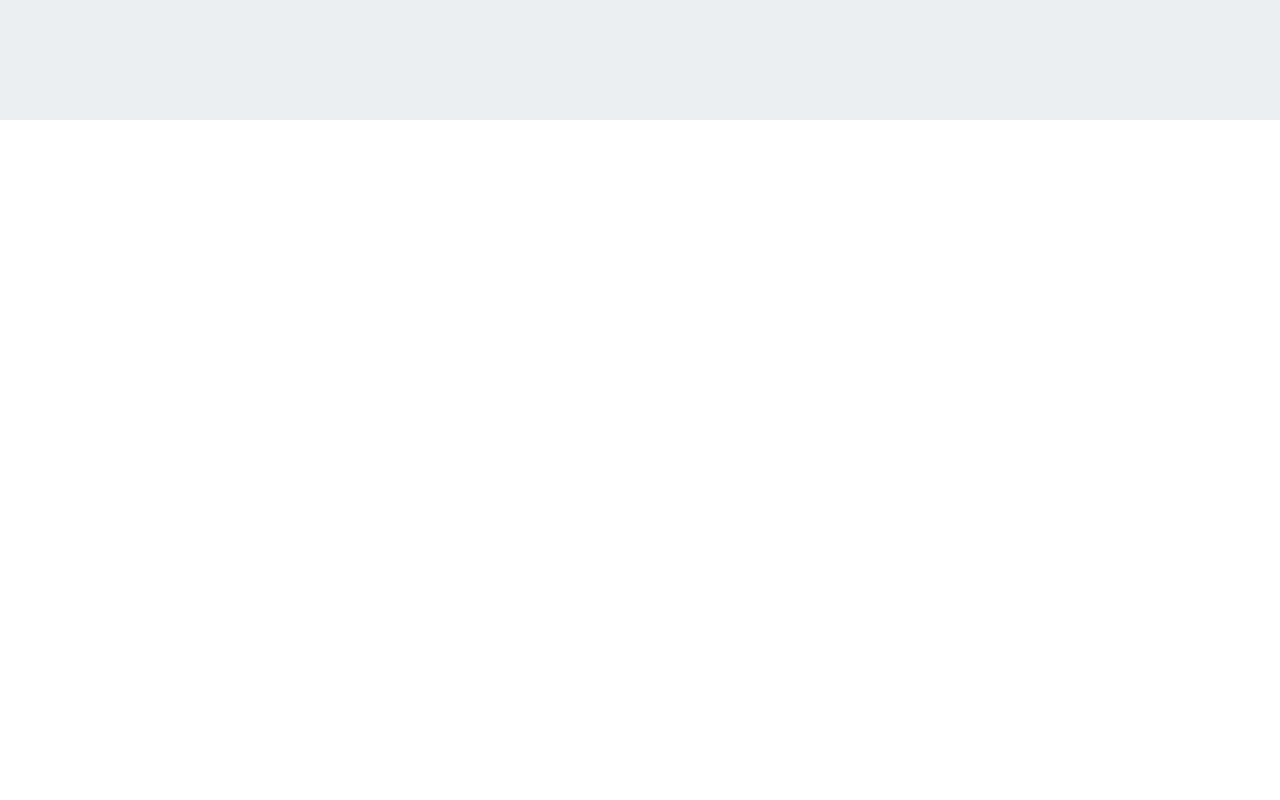
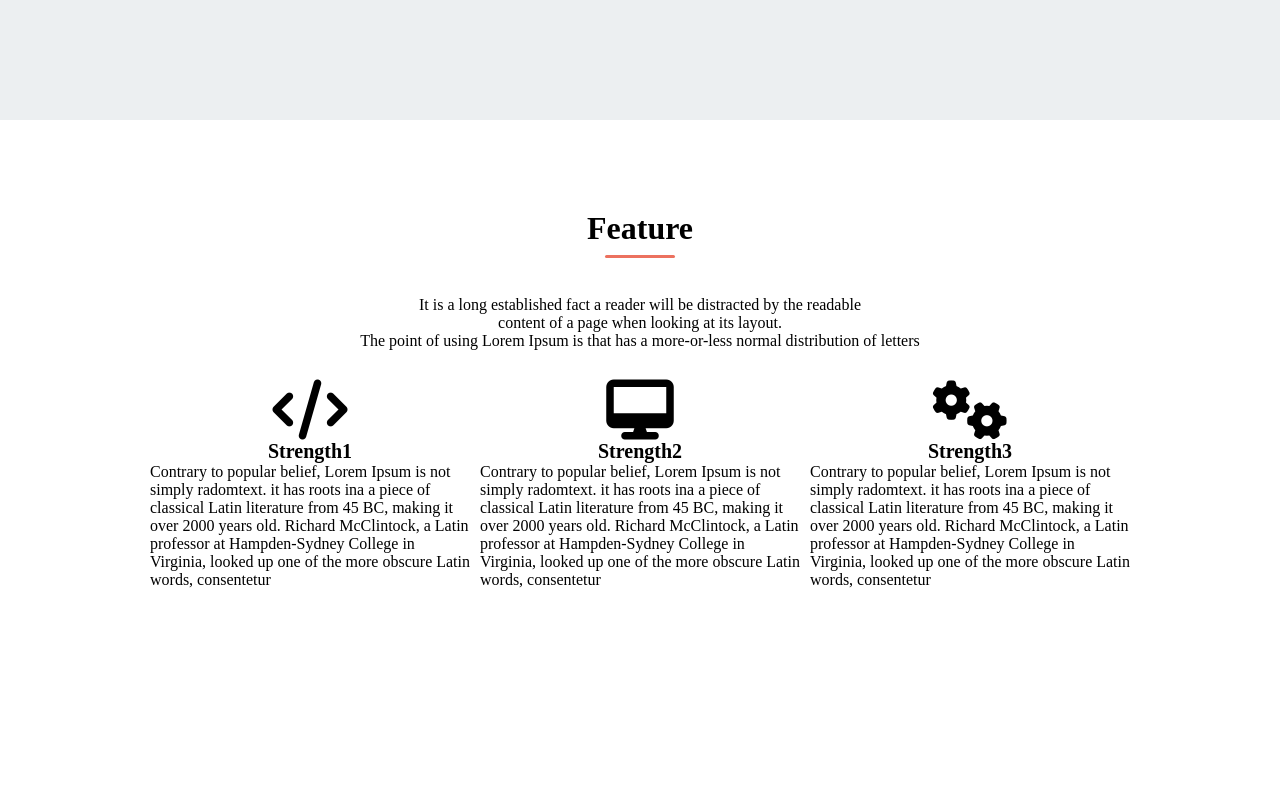
Before and after one commit to Ami-tnk/Lorem_ipsum, a plain HTML site: page index.html in a window 1280 px wide. Shown: the part 1500-2300 px from the top of the page. Drawn offline with Linux system fonts and the light colour scheme.

Commit message:
[Update]Feature

```diff
--- a/index.html
+++ b/index.html
@@ -2,6 +2,7 @@
 <html lang="ja">
   <head>
     <meta charset="UTF-8" />
+    <script src="https://kit.fontawesome.com/68ed853231.js" crossorigin="anonymous"></script>
     <link rel="stylesheet" href="stylesheet.css">
     <title>Lorem Ipsum</title>
   </head>
@@ -41,7 +42,44 @@
           <div class="portfolio-img"></div>
         </div>
       </div>
-      <div class="main-content"></div>
+      <div class="main-content main-feature">
+        <h2 class="main-content-title">Feature</h2>
+        <div class="main-content-text">
+          It is a long established fact a reader will be distracted by the readable <br/ >
+          content of a page when looking at its layout. <br/>
+          The point of using Lorem Ipsum is that has a more-or-less normal distribution of letters
+        </div>
+        <div class="feature-body">
+          <div class="feature-strength1">
+            <div class="icon"><i class="fa fa fa-code"></i></div>
+            <h3 class="feature-title">Strength1</h3>
+            <p class="feature-text">Contrary to popular belief, Lorem Ipsum is not simply radomtext.
+               it has roots ina a piece of classical Latin literature from 45 BC, making it over 2000 years old.
+               Richard McClintock, a Latin professor at Hampden-Sydney College in Virginia, looked up
+               one of the more obscure Latin words, consentetur
+            </p>
+          </div>
+          <div class="feature-strength2">
+            <div class="icon"><i class="fa fa-desktop"></i></div>
+            <h3 class="feature-title">Strength2</h3>
+            <p class="feature-text">Contrary to popular belief, Lorem Ipsum is not simply radomtext.
+               it has roots ina a piece of classical Latin literature from 45 BC, making it over 2000 years old.
+               Richard McClintock, a Latin professor at Hampden-Sydney College in Virginia, looked up
+               one of the more obscure Latin words, consentetur
+            </p>
+          </div>
+          <div class="feature-strength3">
+            <div class="icon"><i class="fa fa-cogs"></i></div>
+            <h3 class="feature-title">Strength3</h3>
+            <p class="feature-text">Contrary to popular belief, Lorem Ipsum is not simply radomtext.
+               it has roots ina a piece of classical Latin literature from 45 BC, making it over 2000 years old.
+               Richard McClintock, a Latin professor at Hampden-Sydney College in Virginia, looked up
+               one of the more obscure Latin words, consentetur
+            </p>
+          </div>
+        </div>
+
+      </div>
       <div class="main-content"></div>
       <div class="main-content"></div>
     </main>
--- a/stylesheet.css
+++ b/stylesheet.css
@@ -167,6 +167,46 @@ h2:after {
   margin-top: 10px;
 }
 
+.main-feature {
+  width: 980px;
+  margin: 0 auto;
+}
+
+.feature-body {
+  width: 100%;
+  padding-bottom: 90px;
+  display: flex;
+  flex-wrap: wrap;
+}
+
+.feature-strength1,
+.feature-strength2,
+.feature-strength3 {
+  width: 320px;
+  margin: 0 auto;
+}
+
+.feature-strength2 {
+  margin: 0 10px;
+}
+
+.icon {
+  margin: 0 auto;
+  text-align: center;
+}
+
+i {
+  font-size: 60px;
+  text-align: center;
+}
+
+.feature-title {
+  font-size: 20px;
+  color: #000000;
+  padding: 10px auto;
+  text-align: center;
+}
+
 footer {
   width: 100%;
   height: 60px;
```
